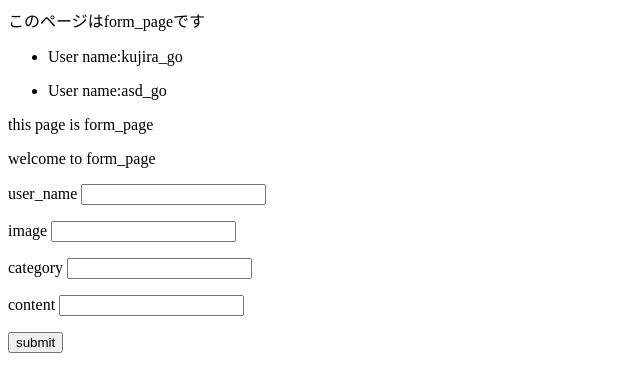
After one commit to whalego/FlaskProject, a Flask app: page /form_page in a window 1280 px wide. The commit adds this page. Shown: the top 392 px of the page, without its empty margins (0-640 px from the left). Run offline with Flask 2, Linux system fonts and the light colour scheme.

Commit message:
change html

```diff
--- a/app.py
+++ b/app.py
@@ -1,7 +1,8 @@
 # -*- coding:utf-8 -*-
 
-from flask import Flask, render_template
+from flask import Flask, render_template, request
 from loggingmodule import init_logging
+from DBconnection import DbController
 
 app = Flask(__name__)
 
@@ -14,18 +15,7 @@ test_data = [
     [6, "f", "か"],
     [7, "g", "き"],
     [8, "h", "く"],
-    [9, "j", "け"],
-    [10, "k", "こ"],
-    [11, "l", "さ"],
-    [12, "m", "し"],
-    [13, "n", "す"],
-    [14, "o", "せ"],
-    [15, "p", "そ"],
-    [16, "q", "た"],
-    [17, "r", "ち"],
-    [18, "s", "つ"],
-    [19, "t", "て"],
-    [20, "u", "と"],
+    [9, "j", "け"]
 ]
 
 test_user = ["kujira_go", "asd_go"]
@@ -37,13 +27,49 @@ logger = init_logging(__name__)
 def index():
 
     logger.info("View main page")
-
-    return render_template("/index.html",
+    db = DbController()
+    data = db.check_data()
+    del db
+    return render_template("/contents/index.html",
                            title="テスト用ページ",
                            user=test_user,
                            message=test_data,
-                           image_url="/static/images/20181010_001.jpg"
+                           data=data,
+                           page="/form_page",
+                           image_url="/static/images/201916.png"
                            )
+
+
+@app.route("/form_page")
+def form_page():
+    logger.info("View form page")
+
+    return render_template("/contents/form_page.html",
+                           title="form_page",
+                           user=test_user
+                           )
+
+
+@app.route("/confirm_page", methods=["POST", "GET"])
+def confirm_page():
+    logger.info("View add page")
+    if request.method == "POST":
+
+        user_name = request.form["user_name"]
+        image = request.form["image"]
+        category = request.form["category"]
+        content = request.form["content"]
+        result = [user_name, image, category, content]
+        db = DbController()
+        db.insert_record(username=user_name, image=image, category=category, content=content)
+        del db
+        return render_template("/contents/confirm_page.html",
+                               title="confirm",
+                               user=test_user,
+                               result=result
+                               )
+    # if request.method == "GET":
+    #     return render_template("/contents/confirm_page.html")
 
 
 if __name__ == "__main__":
--- a/templates/base.html
+++ b/templates/base_html/base.html
@@ -5,6 +5,7 @@
     <title>{{ title }}</title>
 </head>
 <body>
+このページは{{title}}です
 {% for er in user %}
     <ul>
         <li>User name:{{ er }}</li>
@@ -14,8 +15,6 @@
 
 {% block content %}
 
-
-
 {% endblock %}
 
 </body>
--- /dev/null
+++ b/templates/contents/form_page.html
@@ -0,0 +1,15 @@
+{% extends "/base_html/base.html" %}
+{% block content %}
+
+<p>this page is {{title}}</p>
+<p>welcome to {{title}}</p>
+<form action="/confirm_page" method="POST">
+    <p>user_name <input type="text" name="user_name"></p>
+    <p>image <input type="text" name="image"></p>
+    <p>category <input type="text" name="category"></p>
+    <p>content <input type="text" name="content"></p>
+    <p><input type="submit" value="submit"></p>
+</form>
+
+
+{% endblock %}
```
Also changed, not shown: DBconnection.py (+45 -36 lines), templates/contents/confirm_page.html (added, +15 -0 lines), templates/contents/index.html (added, +18 -0 lines), templates/index.html (deleted, +0 -16 lines), test.py (+24 -2 lines), static/db/article.sqlite (deleted), static/images/201916.png (added).
